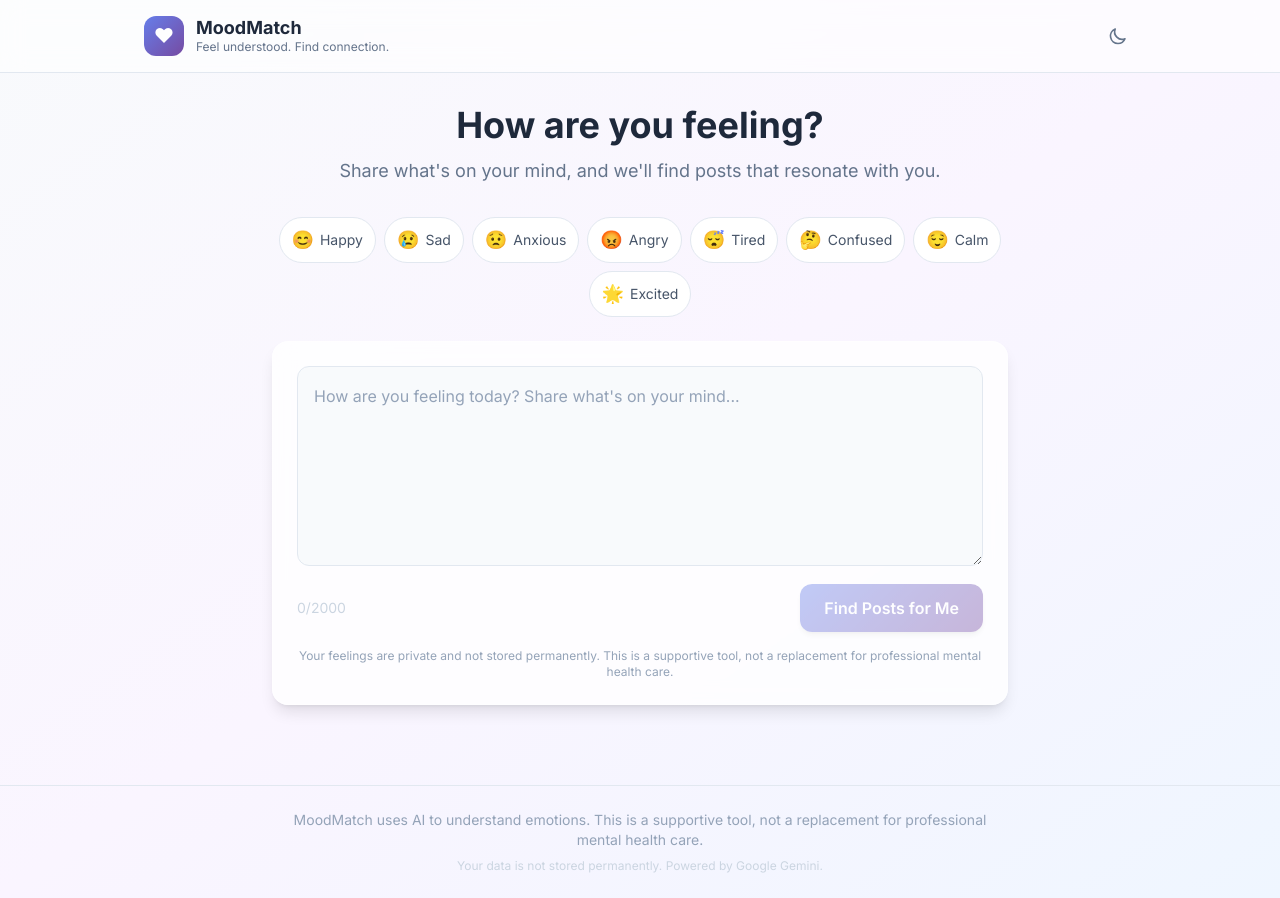
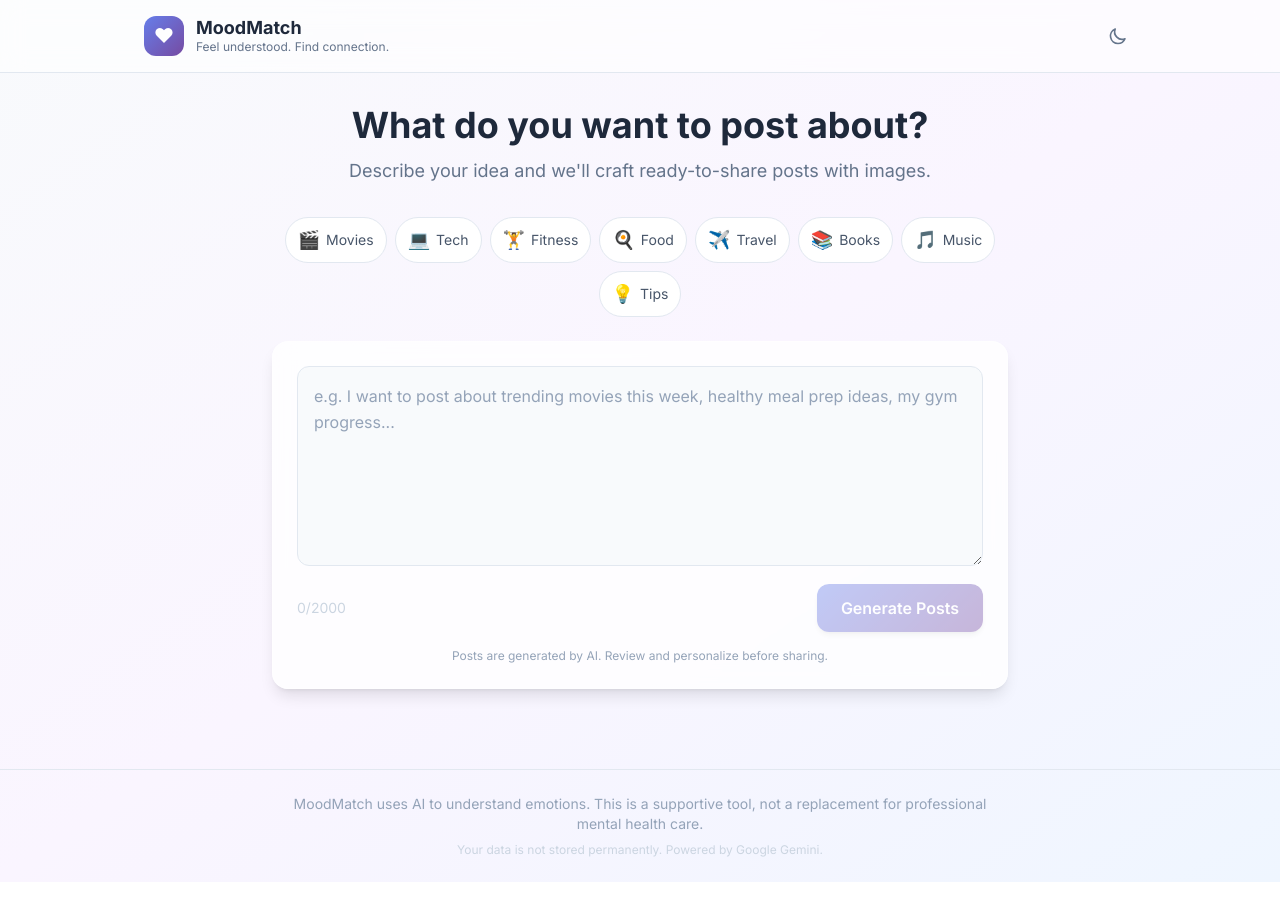
Before and after one commit to Masembe0757/social_post_recommendation, a React (Create React App) app in the folder client/: page / in a window 1280 px wide. Built offline with nearby package versions, Linux system fonts and the light colour scheme; no server answers; the HTML template or start-up script is replaced by a standard one.

Commit message:
Reframe input as content creation prompt with topic quick-picks

```diff
--- a/client/src/components/EmotionInput.js
+++ b/client/src/components/EmotionInput.js
@@ -1,15 +1,15 @@
 import React, { useState } from "react";
 import { motion } from "framer-motion";
 
-const moodEmojis = [
-  { emoji: "\uD83D\uDE0A", label: "Happy", text: "I'm feeling happy and good today" },
-  { emoji: "\uD83D\uDE22", label: "Sad", text: "I'm feeling sad and down" },
-  { emoji: "\uD83D\uDE1F", label: "Anxious", text: "I'm feeling anxious and worried" },
-  { emoji: "\uD83D\uDE21", label: "Angry", text: "I'm feeling frustrated and angry" },
-  { emoji: "\uD83D\uDE34", label: "Tired", text: "I'm feeling exhausted and overwhelmed" },
-  { emoji: "\uD83E\uDD14", label: "Confused", text: "I'm feeling lost and confused" },
-  { emoji: "\uD83D\uDE0C", label: "Calm", text: "I'm feeling peaceful and calm" },
-  { emoji: "\uD83C\uDF1F", label: "Excited", text: "I'm feeling excited and motivated" },
+const topicSuggestions = [
+  { emoji: "\uD83C\uDFAC", label: "Movies", text: "I want to post about trending movies" },
+  { emoji: "\uD83D\uDCBB", label: "Tech", text: "I want to post about the latest in tech" },
+  { emoji: "\uD83C\uDFCB\uFE0F", label: "Fitness", text: "I want to post a fitness motivation update" },
+  { emoji: "\uD83C\uDF73", label: "Food", text: "I want to post about a delicious recipe" },
+  { emoji: "\u2708\uFE0F", label: "Travel", text: "I want to post about travel destinations" },
+  { emoji: "\uD83D\uDCDA", label: "Books", text: "I want to post a book recommendation" },
+  { emoji: "\uD83C\uDFB5", label: "Music", text: "I want to post about trending music" },
+  { emoji: "\uD83D\uDCA1", label: "Tips", text: "I want to share a useful life hack or tip" },
 ];
 
 function EmotionInput({ onSubmit, error }) {
@@ -23,8 +23,8 @@ function EmotionInput({ onSubmit, error }) {
     }
   };
 
-  const handleEmojiClick = (moodText) => {
-    setText(moodText);
+  const handleTopicClick = (topicText) => {
+    setText(topicText);
   };
 
   return (
@@ -42,7 +42,7 @@ function EmotionInput({ onSubmit, error }) {
           animate={{ opacity: 1, y: 0 }}
           transition={{ delay: 0.1 }}
         >
-          How are you feeling?
+          What do you want to post about?
         </motion.h2>
         <motion.p
           className="text-slate-500 dark:text-slate-400 text-lg"
@@ -50,21 +50,21 @@ function EmotionInput({ onSubmit, error }) {
           animate={{ opacity: 1 }}
           transition={{ delay: 0.2 }}
         >
-          Share what's on your mind, and we'll find posts that resonate with you.
+          Describe your idea and we'll craft ready-to-share posts with images.
         </motion.p>
       </div>
 
-      {/* Quick mood selectors */}
+      {/* Quick topic selectors */}
       <motion.div
         className="flex flex-wrap justify-center gap-2 mb-6"
         initial={{ opacity: 0 }}
         animate={{ opacity: 1 }}
         transition={{ delay: 0.3 }}
       >
-        {moodEmojis.map(({ emoji, label, text: moodText }) => (
+        {topicSuggestions.map(({ emoji, label, text: topicText }) => (
           <button
             key={label}
-            onClick={() => handleEmojiClick(moodText)}
+            onClick={() => handleTopicClick(topicText)}
             className="flex items-center gap-1.5 px-3 py-2 rounded-full bg-white dark:bg-slate-800 border border-slate-200 dark:border-slate-700 hover:border-indigo-300 dark:hover:border-indigo-600 hover:shadow-md transition-all text-sm cursor-pointer"
             title={label}
           >
@@ -85,7 +85,7 @@ function EmotionInput({ onSubmit, error }) {
         <textarea
           value={text}
           onChange={(e) => setText(e.target.value)}
-          placeholder="How are you feeling today? Share what's on your mind..."
+          placeholder="e.g. I want to post about trending movies this week, healthy meal prep ideas, my gym progress..."
           className="w-full min-h-[200px] p-4 rounded-xl bg-slate-50 dark:bg-slate-800/50 border border-slate-200 dark:border-slate-700 text-slate-800 dark:text-slate-200 placeholder-slate-400 dark:placeholder-slate-500 resize-y focus:outline-none focus:ring-2 focus:ring-indigo-400 focus:border-transparent transition-all text-base leading-relaxed"
           maxLength={2000}
         />
@@ -105,7 +105,7 @@ function EmotionInput({ onSubmit, error }) {
             </span>
             {charCount > 0 && charCount < 10 && (
               <span className="text-xs text-slate-400 dark:text-slate-500">
-                A bit more detail helps us understand you better
+                Add more detail for better results
               </span>
             )}
           </div>
@@ -115,7 +115,7 @@ function EmotionInput({ onSubmit, error }) {
             disabled={text.trim().length < 2}
             className="px-6 py-3 rounded-xl font-semibold text-white emotion-gradient hover:opacity-90 disabled:opacity-40 disabled:cursor-not-allowed transition-all shadow-md hover:shadow-lg cursor-pointer"
           >
-            Find Posts for Me
+            Generate Posts
           </button>
         </div>
 
@@ -130,7 +130,7 @@ function EmotionInput({ onSubmit, error }) {
         )}
 
         <p className="text-xs text-slate-400 dark:text-slate-500 mt-4 text-center">
-          Your feelings are private and not stored permanently. This is a supportive tool, not a replacement for professional mental health care.
+          Posts are generated by AI. Review and personalize before sharing.
         </p>
       </motion.form>
     </motion.div>
```
